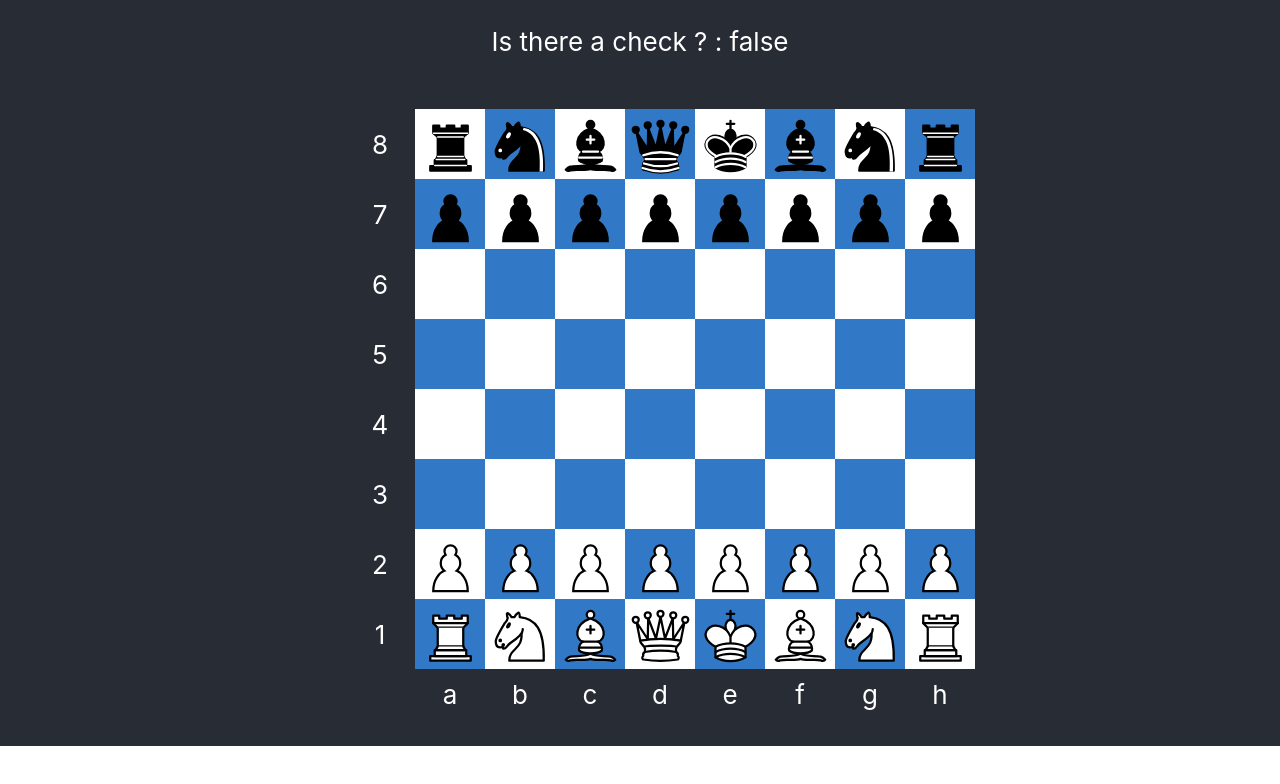
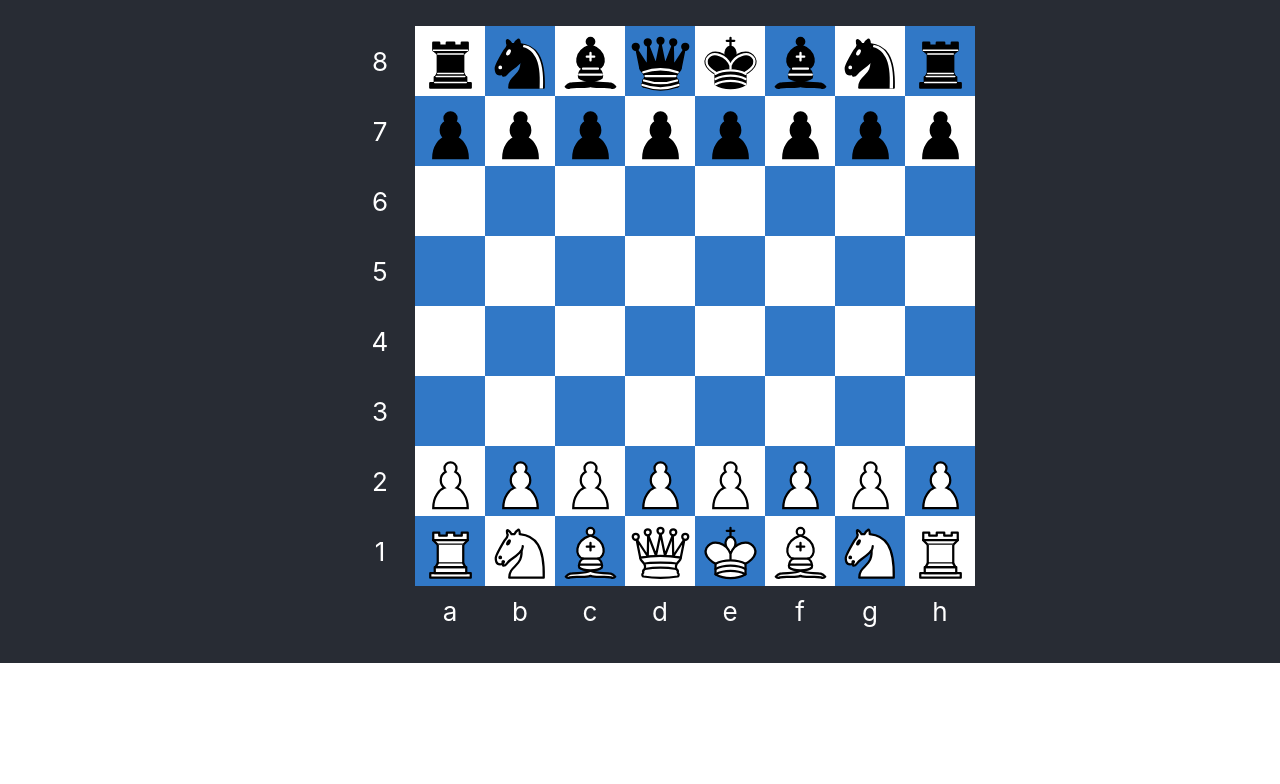
Before and after one commit to msanlop/chess, a React (Create React App) app: page / in a window 1280 px wide. Shown: the top 784 px of the page. Built offline with nearby package versions, Linux system fonts and the light colour scheme.

Commit message:
feat: add checkmates and stalemates to end game

```diff
--- a/src/App.tsx
+++ b/src/App.tsx
@@ -7,7 +7,7 @@ import {BOARD_SIZE, Coordinate, getAllowedMovesForPieceAtCoordinate, starterPosi
 function App() {
 
   const [selectedPiece, setSelectedPiece] = useState({x : 0, y : 0})
-  const [gameState, setGameState] = useState({board:starterPosition, turn:'w', check:false})
+  const [gameState, setGameState] = useState({board:starterPosition, turn:'w', check:false, finished:false, stalemate:false})
   const [allowed, setAllowedMoves] = useState(new Array(BOARD_SIZE*BOARD_SIZE).fill(false))
   const [playerTurn, setPlayerTurn] = useState('w')
   const [draggingPiece, setDraggingPiece] = useState(false)
@@ -21,7 +21,7 @@ function App() {
    * @param coords piece coordinate
    */
   const selectTile = (coords : Coordinate | undefined, dragging : boolean) => {
-
+    if(gameState.finished){return;}
     //unselect if cursor outside board
     if(!coords){
       setAllowedMoves(new Array(BOARD_SIZE).fill(false))
@@ -47,7 +47,8 @@ function App() {
   return (
     <div className="App">
       <header className="App-header">
-        <p>Is there a check ? : {String(gameState.check)} </p>
+        {gameState.finished ? <p>"Winner " + {gameState.turn=== 'w' ? 'b' : 'w'}</p> : <div> </div>}
+        {gameState.stalemate ? <p>"There has been a stalemate!!!!"</p> : <></>}
         <Board
           onClickSelect={selectTile}
           gameState={gameState}
--- a/src/Chess/Chess.tsx
+++ b/src/Chess/Chess.tsx
@@ -27,7 +27,9 @@ export interface Board {
 interface GameState {
     readonly turn : string; // boolean?
     readonly board : (Piece | null)[];
-    readonly check : boolean
+    readonly check : boolean;
+    readonly finished : boolean;
+    readonly stalemate : boolean;
     // times ?: number; //timers??
 }
 
@@ -78,8 +80,8 @@ export const getPiece = (coords : Coordinate, state : GameState) : (Piece | null
     return state.board[x + y*BOARD_SIZE];
 }
 
-//checks if player who's turn is now is in a check
-const isChecked = (state: GameState, player: string) : boolean => {
+//checks if given player is in check
+const isCheck = (state: GameState, player: string) : boolean => {
     let king;
     let i = -1;
     while(!king){
@@ -152,6 +154,20 @@ const isChecked = (state: GameState, player: string) : boolean => {
 
     //TODO: check with pawn and king
     return false;
+}
+
+//returns true if the given player has no allowed moves
+const hasNoAllowedMoves = (state:GameState, player:string) => {
+    const whitePieces = state.board
+        .map( (val, index) => {return {...val, x:index%BOARD_SIZE, y:Math.floor(index%BOARD_SIZE)}})
+        .filter( v => v !== null && v.color === player)
+
+    for(const p of whitePieces){
+        if(getAllowedMovesForPieceAtCoordinate({x:p.x, y:p.y}, state).some(b => b)){
+            return false
+        }
+    }
+    return true;
 }
 
 
@@ -268,8 +284,8 @@ export const getAllowedMovesForPieceAtCoordinate = (coords : Coordinate, state :
         const tempBoard = [...state.board]
         tempBoard[coords.x + BOARD_SIZE*coords.y] = null
         tempBoard[index] = piece
-        const tempState = {board: tempBoard, turn:state.turn, check:false}
-        return !isChecked(tempState, piece.color)
+        const tempState = {board: tempBoard, turn:state.turn, check:false, finished:false, stalemate:false}
+        return !isCheck(tempState, piece.color)
     })
 
     return movesWithoutSelfChecks;
@@ -291,10 +307,10 @@ export const move = (from : Coordinate, to:Coordinate, state:GameState) : GameSt
     newBoard[from.x + BOARD_SIZE*from.y] = null;
     const newTurn = state.turn === 'w' ? 'b' : 'w';
 
-    const newState = {board:newBoard, turn:newTurn, check:false}
-    const check = isChecked(newState, newTurn); //TODO: check for actual checks
-
-    return check ? {...newState, check:check} : newState;
+    const newState = {board:newBoard, turn:newTurn, check:false, finished:false, stalemate:false}
+    const check = isCheck(newState, newTurn); //TODO: check for actual checks
+    const cantMove = hasNoAllowedMoves(newState,  newTurn);
+    return {...newState, check:check, finished:cantMove, stalemate:cantMove && !check}
 }
 
 export {isGameFinished, starterPosition}
```
